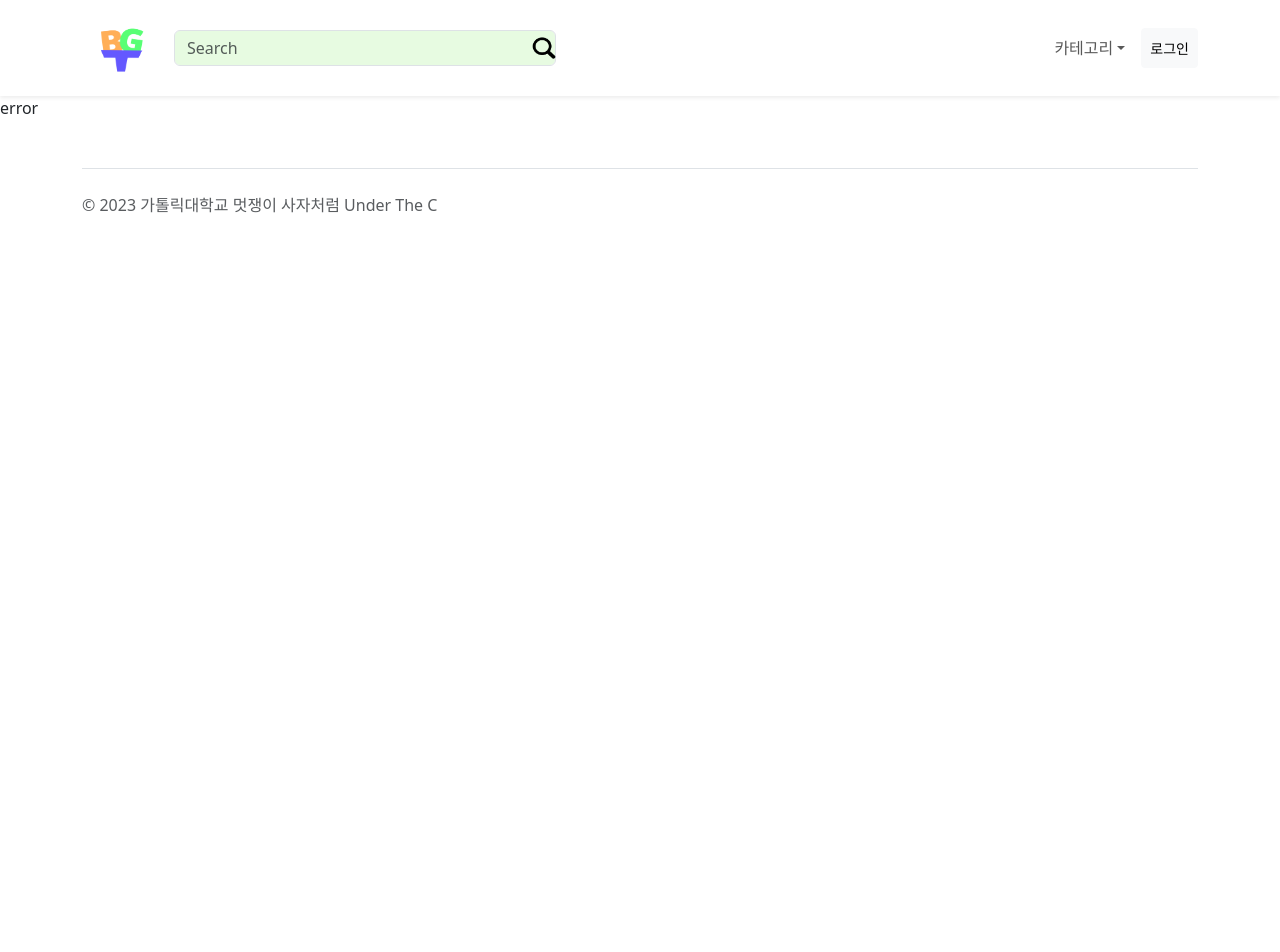
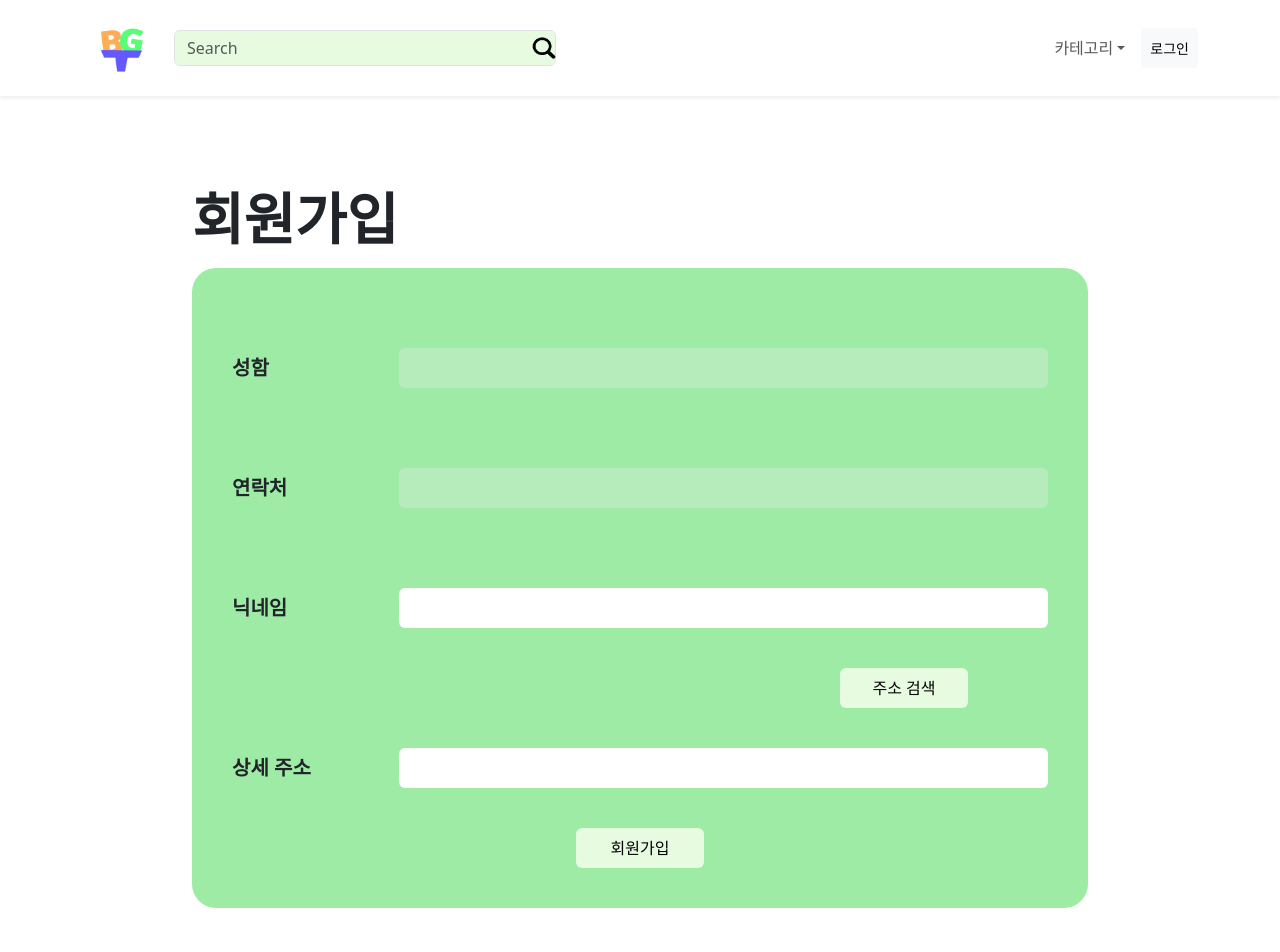
Before and after one commit to Under-The-C/Frontend, a React (Create React App) app: page /signup/1 in a window 1280 px wide. Shown: the top 952 px of the page. Before the commit the page ends 800 px from the top, so only its background shows below. Built offline with nearby package versions, Linux system fonts and the light colour scheme.

Commit message:
feat: signup

```diff
--- a/src/Atom/signup.ts
+++ b/src/Atom/signup.ts
@@ -5,10 +5,11 @@ export const signupState = atom<SignupStateDto>({
   key: "signupState",
   default: {
     name: "",
-    email: "",
+    nickname: "",
     phone: "",
     address: "",
+    detailAddress: "",
     role: "",
-    Image: "",
+    image: "",
   },
 });
--- a/src/Pages/Customer/sellerIntro.tsx
+++ b/src/Pages/Customer/sellerIntro.tsx
@@ -2,40 +2,46 @@ import React from "react";
 import { useRecoilValue } from "recoil";
 import { sellerState } from "../../Atom/user";
 import styled from "styled-components";
-import { Button as BootstrapButton,Container, Col, Row, FormControl} from "react-bootstrap";
+import {
+  Button as BootstrapButton,
+  Container,
+  Col,
+  Row,
+  FormControl,
+} from "react-bootstrap";
 import { useNavigate } from "react-router-dom";
 const MainContainer = styled(Container)`
   display: flex;
   justify-content: center;
-    margin-left:10vw;
+  margin-left: 10vw;
 `;
 const Button = styled(BootstrapButton)`
   margin-bottom: 1.6vh;
-  margin-left:20vh;
-  width:5vw;
+  margin-left: 20vh;
+  width: 5vw;
   display: flex;
   height: auto;
   justify-content: center;
 `;
 const Test = styled.span`
-  font-size:0.7rem;
+  font-size: 0.7rem;
 `;
 const TextArea = styled.div`
-    display:flex;
-    width:60vw;
-    font-size:1.3rem;
+  display: flex;
+  width: 60vw;
+  font-size: 1.3rem;
 
-    margin-right:5vw;
-    margin-top:5vw;
+  margin-right: 5vw;
+  margin-top: 5vw;
 `;
 
 export const SellerIntro = () => {
   const seller = useRecoilValue(sellerState);
   const { market } = seller;
   const navigate = useNavigate();
-    const addView=()=>{
+  const addView = () => {
     navigate("/seller-my-page");
-    }
+  };
 
   return (
     <MainContainer>
@@ -60,15 +66,14 @@ export const SellerIntro = () => {
             <span className="ml-1">{market?.sellerRating}</span>
             <span className="ml-1">({market?.sellerReviewCount})</span>
           </div>
-         <TextArea>{market?.sellerName} 판매자의 다른 상품이 궁금하다면?..
-            <Button onClick={()=>addView()} className="bg-mainGreen">
+          <TextArea>
+            {market?.sellerName} 판매자의 다른 상품이 궁금하다면?..
+            <Button onClick={() => addView()} className="bg-mainGreen">
               <Test>더보기</Test>
             </Button>
           </TextArea>
-
         </div>
       </div>
-
     </MainContainer>
   );
 };
--- a/src/Pages/Customer/sellerLink.tsx
+++ b/src/Pages/Customer/sellerLink.tsx
@@ -5,14 +5,18 @@ import { SellerIntro } from "./sellerIntro";
 import { SellerMarketDto } from "../../interface/user";
 import { Container } from "react-bootstrap";
 import styled from "styled-components";
-import { Button as BootstrapButton, Col, Row, FormControl} from "react-bootstrap";
+import {
+  Button as BootstrapButton,
+  Col,
+  Row,
+  FormControl,
+} from "react-bootstrap";
 
 const MainContainer = styled(Container)`
-    display: flex;
-    justify-content: center;
-    margin-left:20vw;
+  display: flex;
+  justify-content: center;
+  margin-left: 20vw;
 `;
-
 
 const dummySeller: SellerMarketDto = {
   sellerId: 1,
@@ -35,9 +39,8 @@ export const SellerLink = () => {
   }, []);
 
   return (
-
     <MainContainer>
-       <SellerIntro />
+      <SellerIntro />
     </MainContainer>
   );
 };
--- a/src/Pages/SignUp/SignUp.tsx
+++ b/src/Pages/SignUp/SignUp.tsx
@@ -1,4 +1,4 @@
-import React, { useEffect, useState } from "react";
+import React, { useEffect, useRef, useState } from "react";
 import { Button, Container } from "react-bootstrap";
 import { useParams } from "react-router-dom";
 import DaumPostcode from "react-daum-postcode";
@@ -8,13 +8,37 @@ import { signupState } from "../../Atom/signup";
 export const SignUp = () => {
   const param = useParams();
   const [openPostcode, setOpenPostcode] = useState<boolean>(false);
-  const [address, setAddress] = useState<string>("");
-
   const [signup, setSignup] = useRecoilState(signupState);
+  const fileInputRef = useRef<HTMLInputElement | null>(null);
 
   useEffect(() => {
-    setSignup({ ...signup, role: "" });
+    if (!param.role) return;
+    setSignup({ ...signup, role: param.role });
   }, []);
+
+  const handleImageChange = (e: React.ChangeEvent<HTMLInputElement>) => {
+    const file = e.target.files?.[0];
+    const reader: FileReader | null = new FileReader();
+    if (!file) return;
+
+    try {
+      reader.onload = () => {
+        if (reader.result) {
+          setSignup({
+            ...signup,
+            image: reader.result as string,
+          });
+        }
+      };
+      reader.readAsDataURL(file);
+    } catch (error) {
+      console.error("Error image load:", error);
+    }
+  };
+
+  const handleChangeImageClick = () => {
+    if (fileInputRef.current) fileInputRef.current.click();
+  };
 
   const handleSearchAddr = {
     clickButton: () => {
@@ -26,12 +50,16 @@ export const SignUp = () => {
           주소: ${data.address},
           우편번호: ${data.zonecode}
       `);
-      setAddress(data.address);
+      setSignup({ ...signup, address: data.address });
       setOpenPostcode(false);
     },
   };
 
-  if (param.role === "seller") {
+  const handleInput = (e: any) => {
+    const { name, value } = e.target;
+    setSignup({ ...signup, [name]: value });
+  };
+
   return (
     <Container>
       <div className="flex w-full h-full justify-center items-center flex-col">
@@ -40,24 +68,28 @@ export const SignUp = () => {
         </div>
         <div className="flex justify-between flex-col w-[70vw] mt-2 p-10 bg-[#9EEBA5] rounded-3xl">
           <div className="flex flex-row w-full h-[15%] justify-center items-center my-10">
-              <label className="flex text-xl font-semibold w-20">성함</label>
+            <label className="flex text-xl font-semibold w-32">성함</label>
             <input
               type="text"
               className=" ml-10 flex w-[80%] h-10 rounded-md outline-none border-none px-3"
+              disabled={true}
             />
           </div>
           <div className="flex flex-row w-full h-[15%] justify-center items-center my-10">
-              <label className="flex text-xl font-semibold w-20">연락처</label>
+            <label className="flex text-xl font-semibold w-32">연락처</label>
             <input
               type="tel"
               className=" ml-10 flex w-[80%] h-10 rounded-md outline-none border-none px-3"
+              disabled={true}
             />
           </div>
-            <div className="flex flex-row w-full h-[15%] justify-center items-center my-10">
-              <label className="flex text-xl font-semibold w-20">닉네임</label>
+          <div className="flex flex-row w-full h-[15%] justify-center items-center my-10 ">
+            <label className="flex text-xl font-semibold w-32">닉네임</label>
             <input
+              name="nickname"
               type="text"
               className=" ml-10 flex w-[80%] h-10 rounded-md outline-none border-none px-3"
+              onAbort={handleInput}
             />
           </div>
           <div
@@ -80,33 +112,68 @@ export const SignUp = () => {
             )}
           </div>
           <div className="flex flex-col w-full">
-              {address !== "" ? (
+            {signup.address !== "" ? (
               <div className="flex flex-row w-full justify-center items-center my-10">
-                  <label className="flex text-xl font-semibold w-20 px-3">
+                <label className="flex text-xl font-semibold w-32 px-3">
                   주소
                 </label>
                 <input
                   type="text"
-                    value={address}
-                    className=" ml-10 flex w-[80%] h-10 rounded-md outline-none border-none px-3 bg-blue-100"
+                  value={signup.address}
+                  className=" ml-10 flex w-[80%] h-10 rounded-md outline-none border-none px-3 "
                   disabled={true}
                 ></input>
               </div>
             ) : null}
             <div className="flex flex-row w-full justify-center items-center my-10">
-                <label className="flex text-xl font-semibold w-20">
+              <label className="flex text-xl font-semibold w-32">
                 상세 주소
               </label>
               <input
+                name="detailAddress"
                 type="text"
-                  className=" ml-10 flex w-[80%] h-10 rounded-md outline-none border-none px-3"
+                className="ml-10 flex w-[80%] h-10 rounded-md outline-none border-none px-3"
+                onChange={handleInput}
               />
             </div>
           </div>
+          {param.role === "seller" ? (
+            <div className="flex flex-row w-full h-[15%] justify-center items-center my-10">
+              <label className="flex text-xl font-semibold w-320">
+                사업자 등록증
+              </label>
+              <div className=" ml-10 flex w-[80%] rounded-md outline-none border-none">
+                <div className="flex h-[20vh] aspect-square justify-center items-center  bg-gray-200">
+                  <input
+                    type="file"
+                    accept="image/*"
+                    ref={fileInputRef}
+                    onChange={handleImageChange}
+                    style={{ display: "none" }}
+                  />
+                  {signup.image ? (
+                    <img
+                      src={signup.image}
+                      className="w-full h-full image-contain"
+                      alt="mainImage"
+                      onClick={handleChangeImageClick}
+                    />
+                  ) : (
+                    <img
+                      src={require("../../public/images/camera.png")}
+                      className="w-16 h-16"
+                      alt="camera"
+                      onClick={handleChangeImageClick}
+                    />
+                  )}
+                </div>
+              </div>
+            </div>
+          ) : null}
           <div className="flex w-full justify-center">
             <Button
               variant="primary"
-                className=" h-10 rounded-md outline-none border-none bg-mint text-black w-32 mr-20"
+              className=" h-10 rounded-md outline-none border-none bg-mint text-black w-32"
             >
               회원가입
             </Button>
@@ -115,9 +182,4 @@ export const SignUp = () => {
       </div>
     </Container>
   );
-  } else if (param.role === "customer") {
-    return <div>customer</div>;
-  } else {
-    return <div>error</div>;
-  }
 };
--- a/src/interface/signup.ts
+++ b/src/interface/signup.ts
@@ -1,8 +1,9 @@
 export interface SignupStateDto {
   name: string;
-  email: string;
+  nickname: string;
   phone: string;
   address: string;
+  detailAddress: string;
   role: string;
-  Image?: string;
+  image?: string;
 }
```
Also changed, not shown: src/Atom/user.ts (+0 -21 lines), src/Pages/Customer/Customer.tsx (+28 -27 lines). Lines whose indentation alone changed are shown as unchanged.
